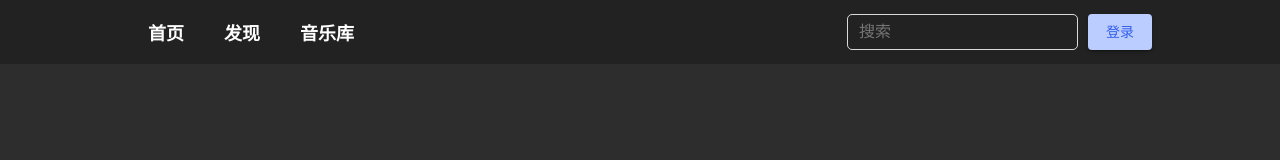
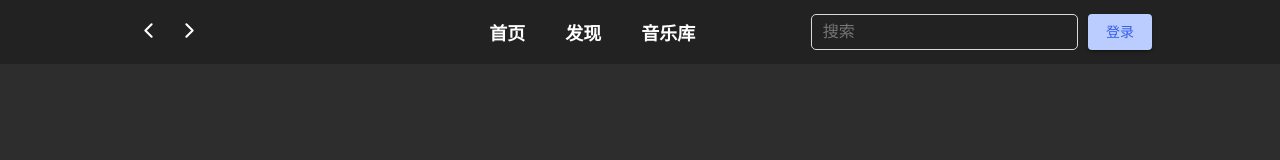
Before and after one commit to zach-xing/cloud-music-ts, a React (Create React App) app: page /login in a window 1280 px wide. Shown: the top 160 px of the page. Built offline with nearby package versions, Linux system fonts and the light colour scheme.

Commit message:
feat:更新头部组件

```diff
--- a/package.json
+++ b/package.json
@@ -18,6 +18,7 @@
     "plyr": "^3.7.2",
     "react": "^18.0.0",
     "react-dom": "^18.0.0",
+    "react-icons": "^4.4.0",
     "react-router-dom": "^6.3.0",
     "react-scripts": "5.0.1",
     "styled-components": "^5.3.5",
--- a/src/Layout/Header/index.tsx
+++ b/src/Layout/Header/index.tsx
@@ -1,11 +1,12 @@
 import { observer } from "mobx-react-lite";
 import { useState } from "react";
 import { useLocation, useNavigate } from "react-router-dom";
+import { FiChevronLeft, FiChevronRight } from "react-icons/fi";
 import Button from "../../components/Button";
 import Input from "../../components/Input";
 import useStores from "../../store";
 import { isLogined } from "../../utils/auth";
-import { StyleHeader, StyleNav, StyleNavLink } from "./style";
+import { HeaderOption, StyleHeader, StyleNav, StyleNavLink } from "./style";
 
 const routes: Array<{ name: string; path: string }> = [
   {
@@ -38,6 +39,14 @@
 
   return (
     <StyleHeader>
+      <HeaderOption>
+        <div className="iconButton" onClick={() => navigate(-1)}>
+          <FiChevronLeft size="25px" />
+        </div>
+        <div className="iconButton" onClick={() => navigate(1)}>
+          <FiChevronRight size="25px" />
+        </div>
+      </HeaderOption>
       <StyleNav>
         {routes.map((item) => (
           <StyleNavLink
@@ -49,7 +58,14 @@
           </StyleNavLink>
         ))}
       </StyleNav>
-      <div style={{ display: "flex", alignItems: "center", color: "white" }}>
+      <div
+        style={{
+          flex: 1,
+          display: "flex",
+          alignItems: "center",
+          color: "white",
+        }}
+      >
         <Input
           placeholder="搜索"
           defaultValue={search}
--- a/src/Layout/Header/style.ts
+++ b/src/Layout/Header/style.ts
@@ -20,10 +20,29 @@
 `;
 
 /**
+ * 头部组件的 操作按钮
+ */
+export const HeaderOption = styled("div")`
+  flex: 1;
+  color: white;
+  display: flex;
+  .iconButton {
+    padding: 3px;
+    margin: 0 5px;
+    border-radius: 5px;
+    cursor: pointer;
+    &:hover {
+      background-color: rgba(255, 255, 255, 0.3);
+    }
+  }
+`;
+
+/**
  * 自定义 Nav
  */
 export const StyleNav = styled("div")`
   color: white;
+  flex: 1;
 `;
 
 /**
```
Also changed, not shown: 1 other file (tests, documents, lock files or other folders).
